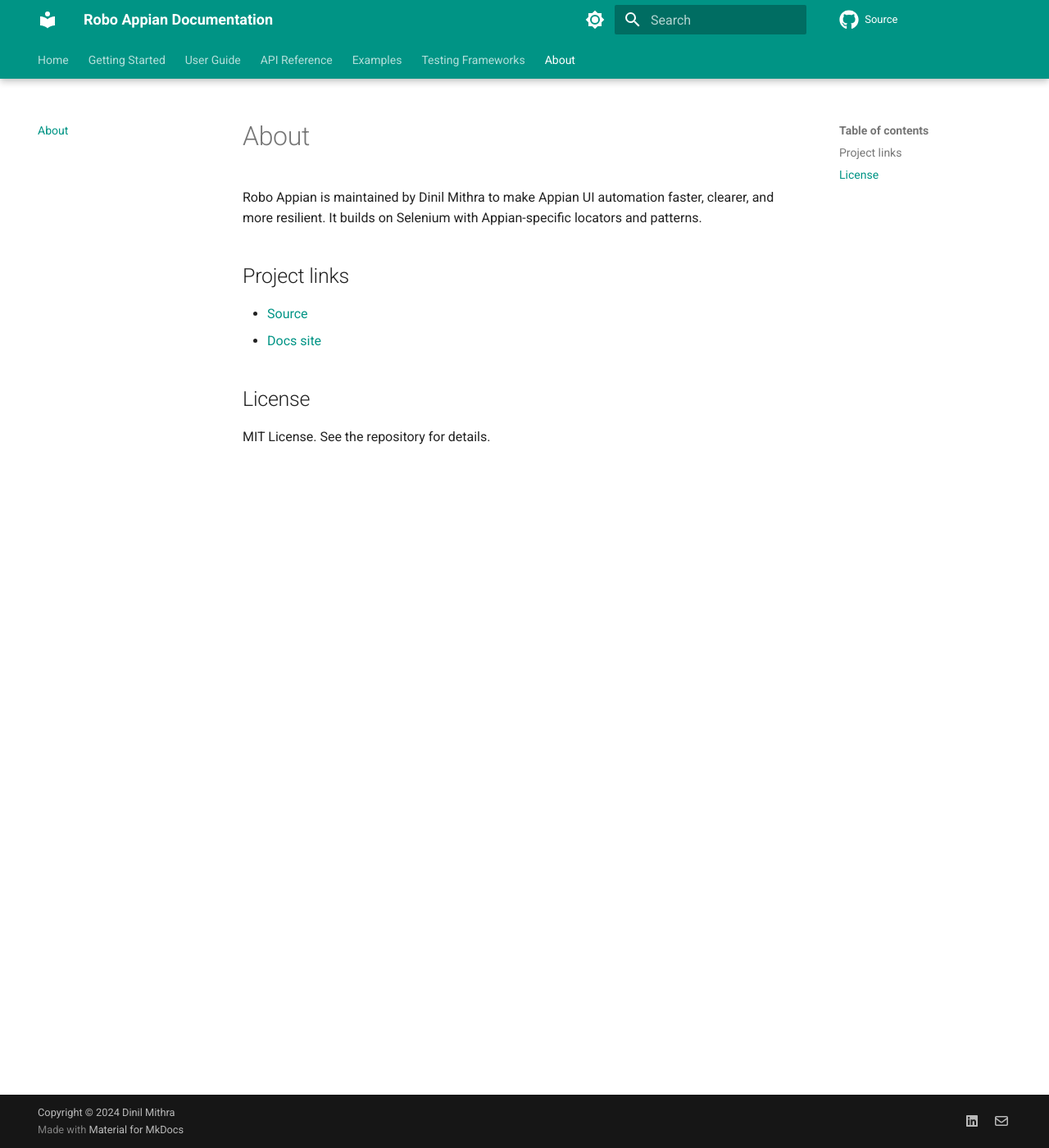
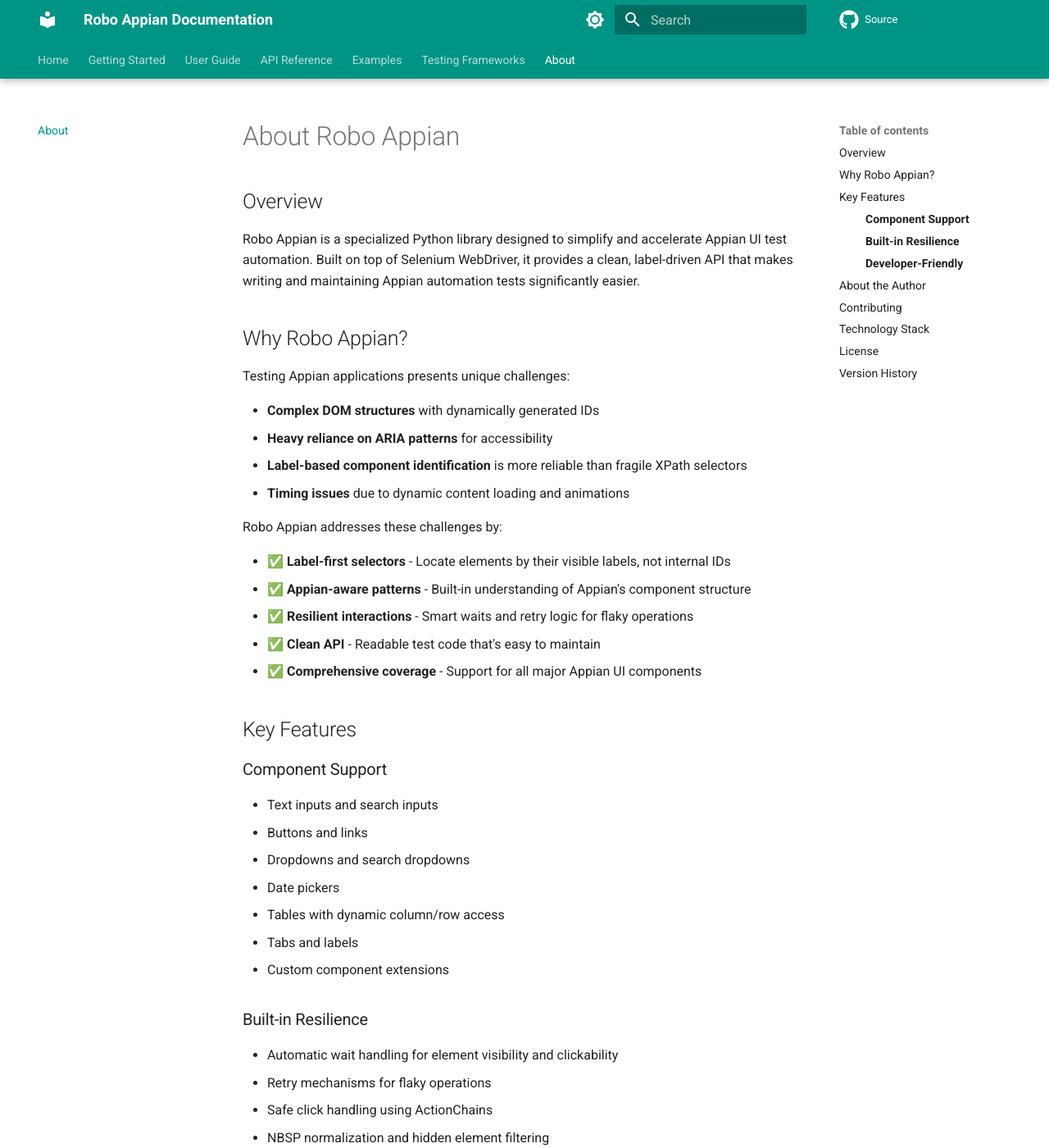
Before and after one commit to dinilmithra/robo_appian, an MkDocs documentation site: the page built from docs/about.md, in a window 1280 px wide and 1400 px high. Shown: the whole window at 82% size. Built offline with MkDocs 1.6.1 and Material for MkDocs 9.7.7, drawn with Linux system fonts in a browser that asks for light colours; comment, search, counter and statistics services are not loaded; the version menu is left out; some of the changed text lies outside the part shown.

Commit message:
Enhance About page with comprehensive project and author details

```diff
--- a/docs/about.md
+++ b/docs/about.md
@@ -1,10 +1,94 @@
-# About
+# About Robo Appian
 
-Robo Appian is maintained by Dinil Mithra to make Appian UI automation faster, clearer, and more resilient. It builds on Selenium with Appian-specific locators and patterns.
+## Overview
 
-## Project links
-- [Source](https://github.com/dinilmithra/robo_appian)
-- [Docs site](https://dinilmithra.github.io/robo_appian/)
+Robo Appian is a specialized Python library designed to simplify and accelerate Appian UI test automation. Built on top of Selenium WebDriver, it provides a clean, label-driven API that makes writing and maintaining Appian automation tests significantly easier.
+
+## Why Robo Appian?
+
+Testing Appian applications presents unique challenges:
+
+- **Complex DOM structures** with dynamically generated IDs
+- **Heavy reliance on ARIA patterns** for accessibility
+- **Label-based component identification** is more reliable than fragile XPath selectors
+- **Timing issues** due to dynamic content loading and animations
+
+Robo Appian addresses these challenges by:
+
+- ✅ **Label-first selectors** - Locate elements by their visible labels, not internal IDs
+- ✅ **Appian-aware patterns** - Built-in understanding of Appian's component structure
+- ✅ **Resilient interactions** - Smart waits and retry logic for flaky operations
+- ✅ **Clean API** - Readable test code that's easy to maintain
+- ✅ **Comprehensive coverage** - Support for all major Appian UI components
+
+## Key Features
+
+### Component Support
+- Text inputs and search inputs
+- Buttons and links
+- Dropdowns and search dropdowns
+- Date pickers
+- Tables with dynamic column/row access
+- Tabs and labels
+- Custom component extensions
+
+### Built-in Resilience
+- Automatic wait handling for element visibility and clickability
+- Retry mechanisms for flaky operations
+- Safe click handling using ActionChains
+- NBSP normalization and hidden element filtering
+
+### Developer-Friendly
+- Wait-first pattern for consistent API design
+- Static utility methods for easy importing
+- Comprehensive documentation with examples
+- Integration guides for pytest and unittest
+
+## About the Author
+
+**Dinil Mithra** is a software engineer and test automation specialist with extensive experience in enterprise application testing. With a focus on quality assurance and continuous improvement, Dinil recognized the need for better tooling around Appian UI automation and created Robo Appian to help teams:
+
+- Write more reliable automated tests
+- Reduce maintenance overhead
+- Improve test readability and collaboration
+- Accelerate delivery timelines
+
+Connect with Dinil:
+
+- 🔗 [LinkedIn](https://www.linkedin.com/in/dinilmithra)
+- 📧 [Email](mailto:dinilmithra.mailme@gmail.com)
+
+## Contributing
+
+Robo Appian is open source and welcomes contributions! Whether you're:
+
+- Reporting a bug
+- Suggesting a new feature
+- Improving documentation
+- Submitting code changes
+
+Your contributions help make this library better for the entire Appian automation community.
+
+## Technology Stack
+
+- **Python 3.12+** - Modern Python with latest features
+- **Selenium 4.34+** - Latest WebDriver capabilities
+- **Poetry** - Dependency management and packaging
+- **MkDocs Material** - Beautiful documentation
+- **pytest** - Recommended testing framework
 
 ## License
-MIT License. See the repository for details.
+
+MIT License - Free to use, modify, and distribute.
+
+Copyright © 2024 Dinil Mithra
+
+## Version History
+
+Current version: **0.0.33**
+
+Check the release notes for the latest updates and improvements.
+
+---
+
+*Built with ❤️ for the Appian testing community*
```
